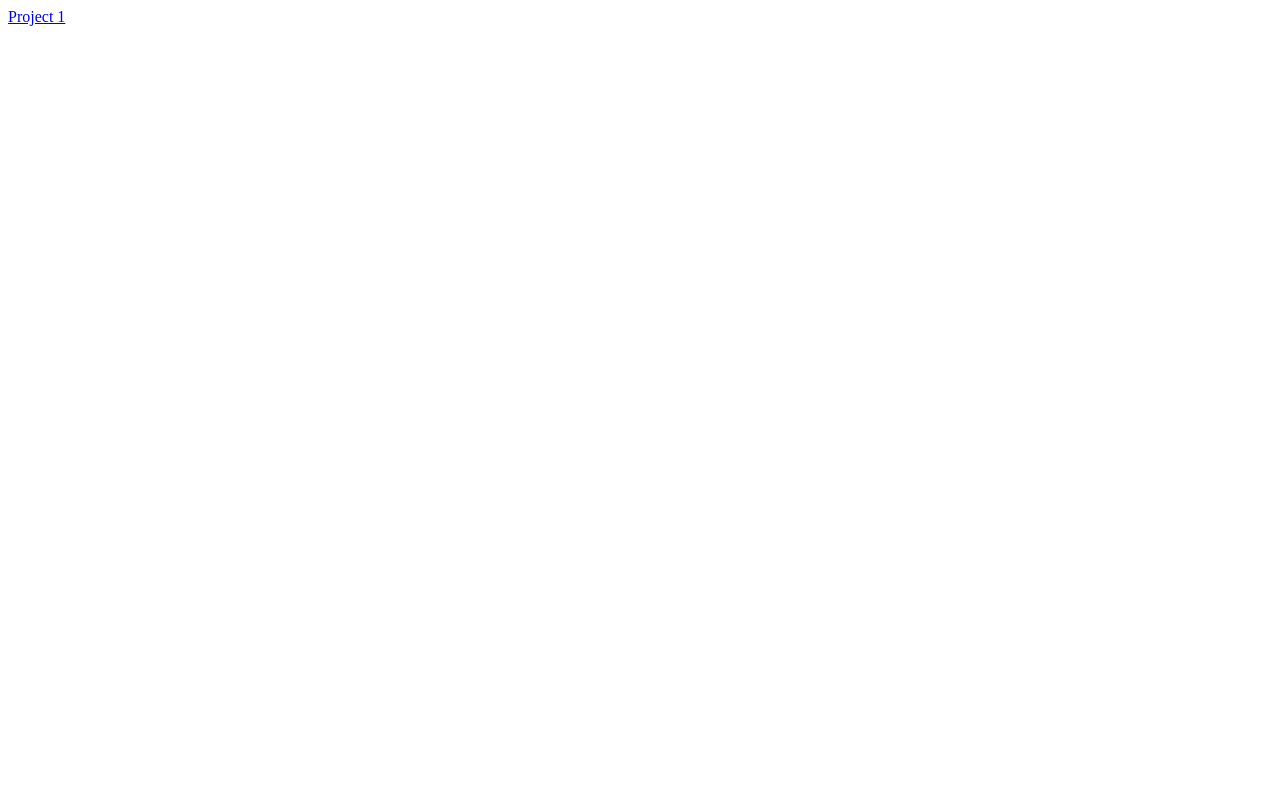
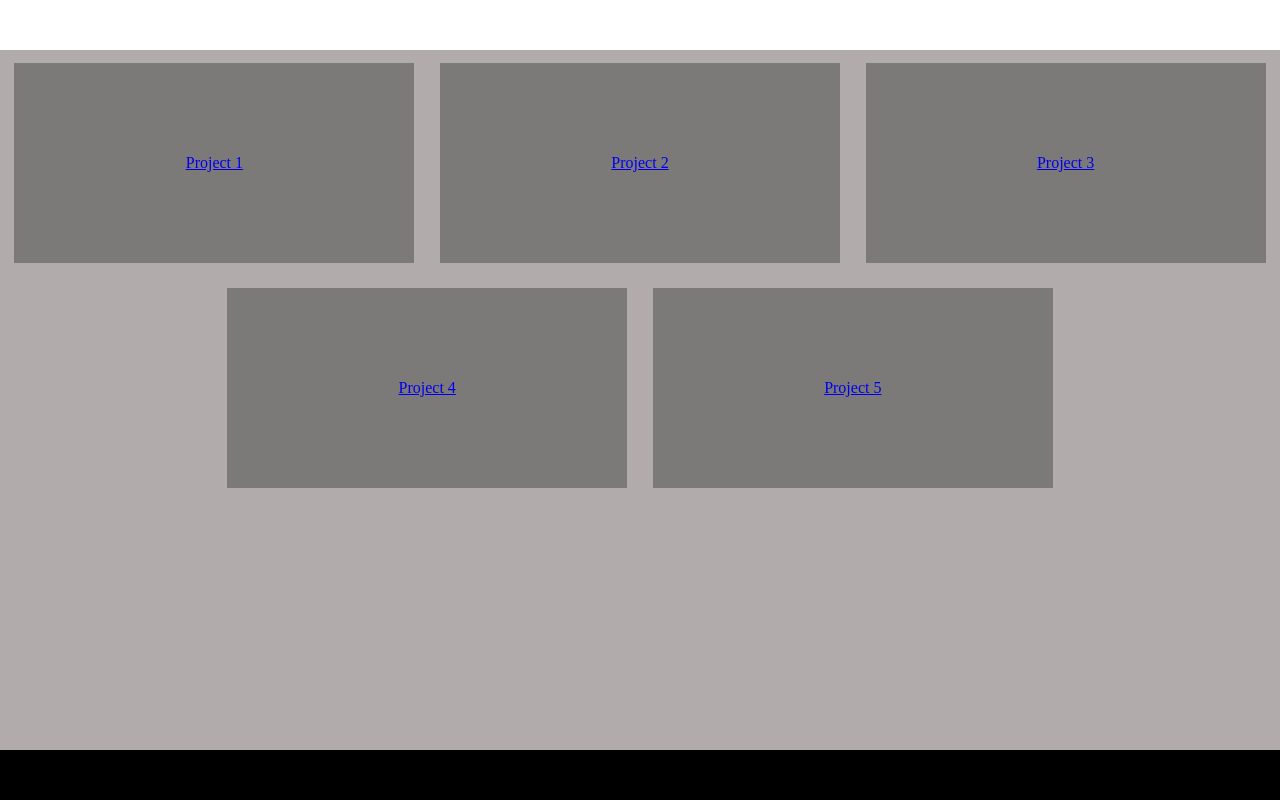
Before and after one commit to Terobit1/Terobit1.github.io, a plain HTML site: page index.html in a window 1280 px wide. Drawn offline with Linux system fonts and the light colour scheme.

Commit message:
Update index.html

```diff
--- a/index.html
+++ b/index.html
@@ -1,10 +1,84 @@
 <!DOCTYPE html>
 <html lang="en" dir="ltr">
+
 <head>
   <meta charset="utf-8">
   <title>My project</title>
 </head>
+
 <body>
+  <style media="screen">
+    body {
+      background-color: #b2abab;
+      margin: 0;
+    }
+
+    header {
+      background-color: #fff;
+      width: 100%;
+      height: 50px;
+      margin: 0;
+    }
+
+    footer {
+
+      background-color: #000;
+      width: 100%;
+      height: 50px;
+      position: absolute;
+      left: 0;
+      bottom: 0;
+    }
+
+    .project {
+      display: flex;
+      flex-direction: row;
+      flex-wrap: wrap;
+      width: 100%;
+      justify-content: center;
+
+    }
+
+    .container {
+      background-color: #7c7979;
+      width: 400px;
+      height: 200px;
+      align-items: center;
+      text-align: center;
+      justify-content: center;
+      margin: 1%;
+    }
+
+    .container a {
+      height: 100%;
+      display: flex;
+      align-items: center;
+      text-align: center;
+      justify-content: center;
+    }
+  </style>
+  <header>
+
+  </header>
+  <div class="project">
+    <div class="container">
       <a href="#">Project 1</a>
+    </div>
+    <div class="container">
+      <a href="#">Project 2</a>
+    </div>
+    <div class="container">
+      <a href="#">Project 3</a>
+    </div>
+    <div class="container">
+      <a href="#">Project 4</a>
+    </div>
+    <div class="container">
+      <a href="#">Project 5</a>
+    </div>
+  </div>
+  <footer></footer>
 </body>
+
 </html>
+<link rel="stylesheet" href="/css/master.css">
```
Lines whose indentation alone changed are shown as unchanged.
